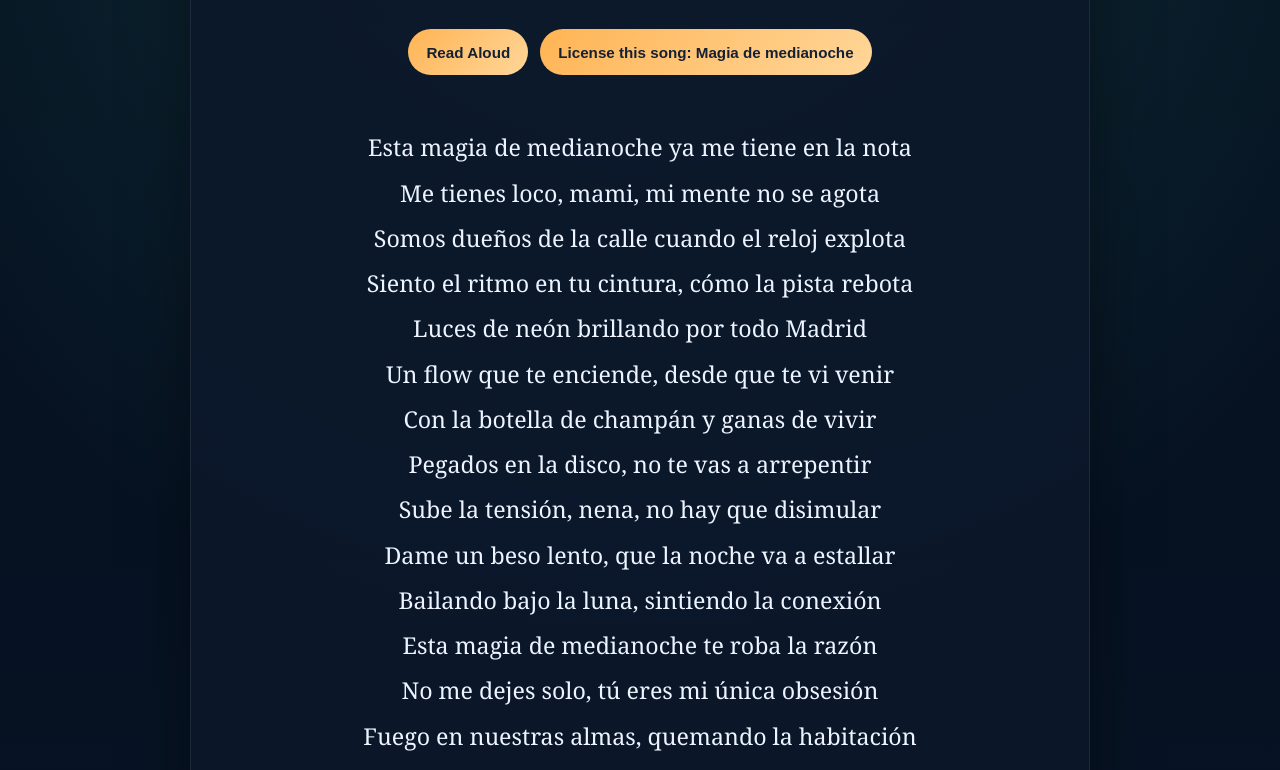
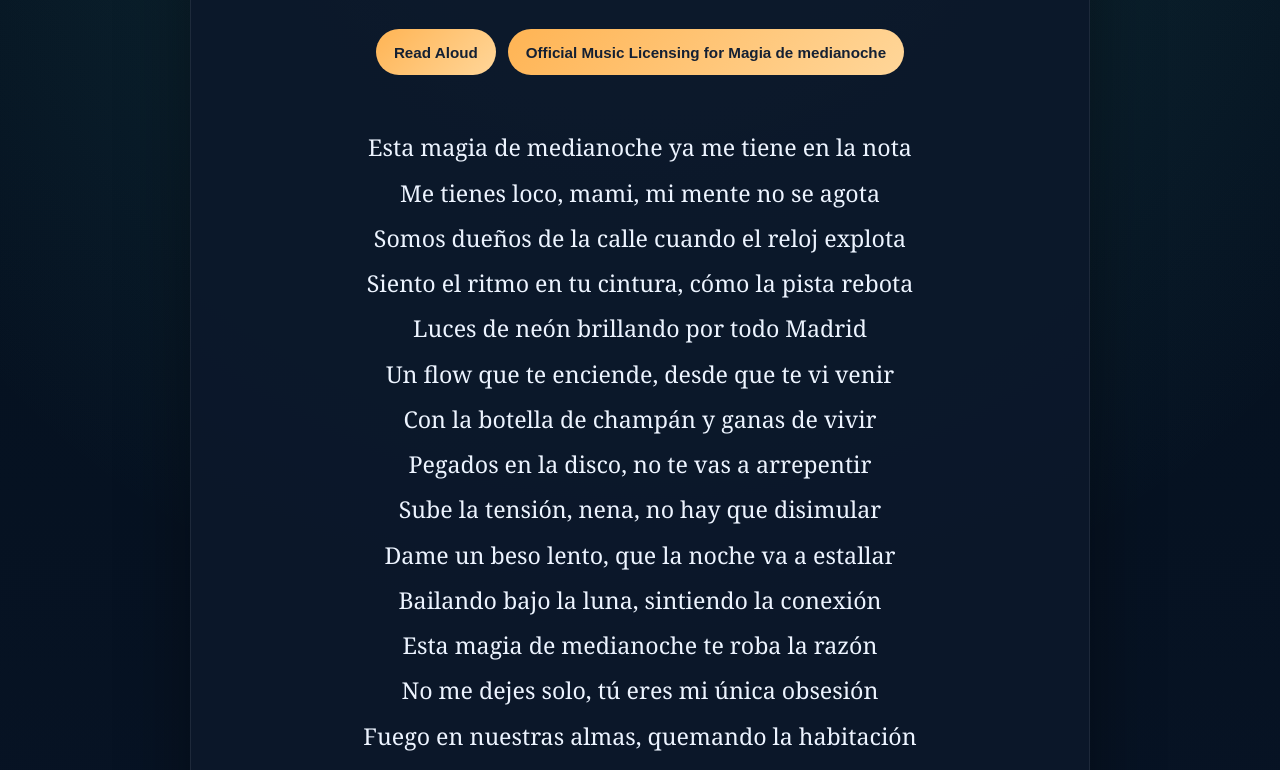
Before and after one commit to ImAbuSayed/magia-de-medianoche, a plain HTML site: page index.html in a window 1280 px wide. Shown: the part 227-997 px from the top of the page. Drawn offline with Linux system fonts and the light colour scheme.

Commit message:
feat: update song assets v1 with signed GPG commit [verified]

```diff
--- a/index.html
+++ b/index.html
@@ -537,7 +537,7 @@
 
         <div class="controls">
             <button class="btn-speak" id="speakBtn" title="Read the lyrics aloud"><span id="speakText">Read Aloud</span></button>
-            <a href="https://music.abusayed.com.bd/Licensing/?https://imabusayed.github.io/magia-de-medianoche/" class="btn-license" title="Get licensing for this song" target="_blank">License this song: Magia de medianoche</a>
+            <a href="https://music.abusayed.com.bd/Licensing/?https://imabusayed.github.io/magia-de-medianoche/" class="btn-license" title="Get licensing for this song" target="_blank">Official Music Licensing for Magia de medianoche</a>
 
         </div>
         <br>
```
Also changed, not shown: llms.txt, manifest.json, 1 other file.
